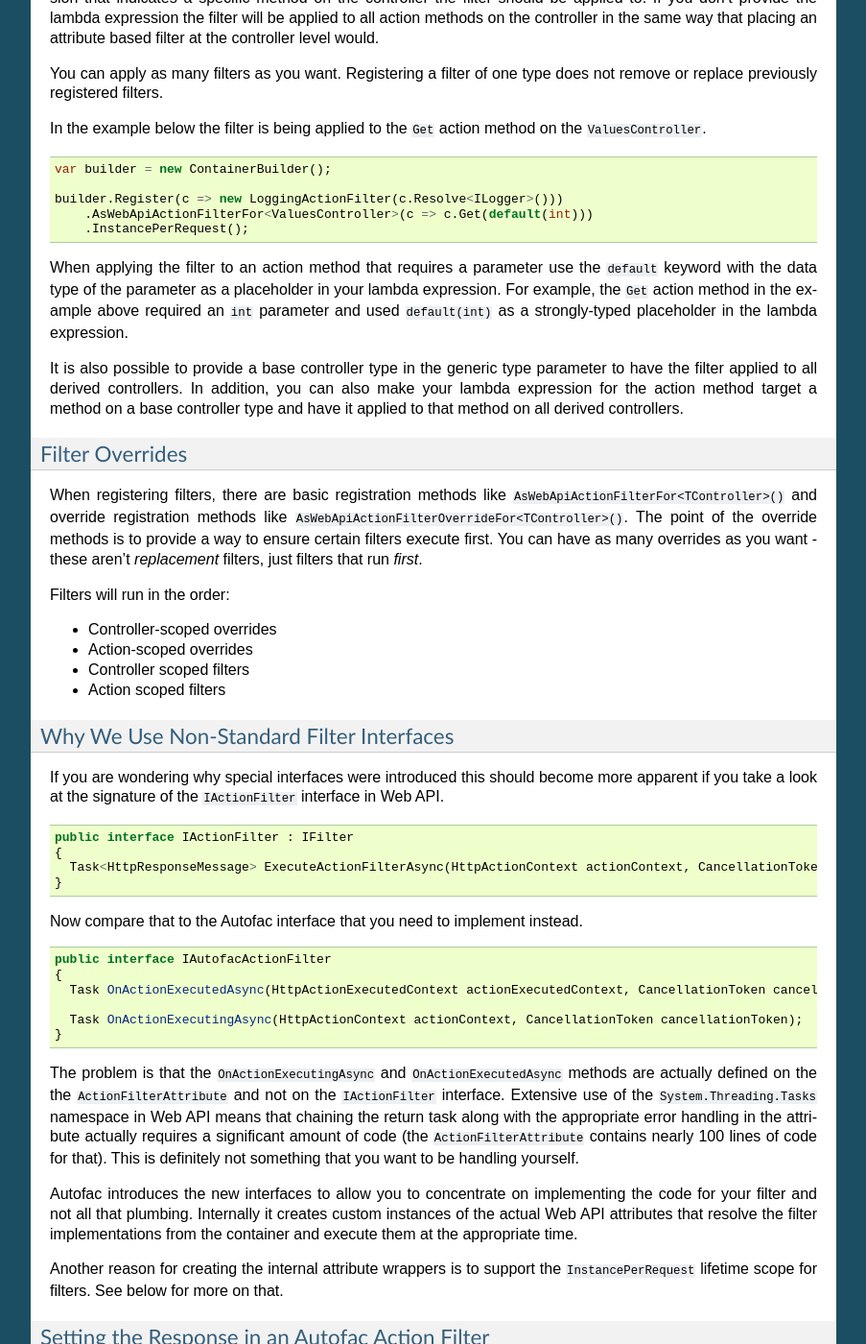
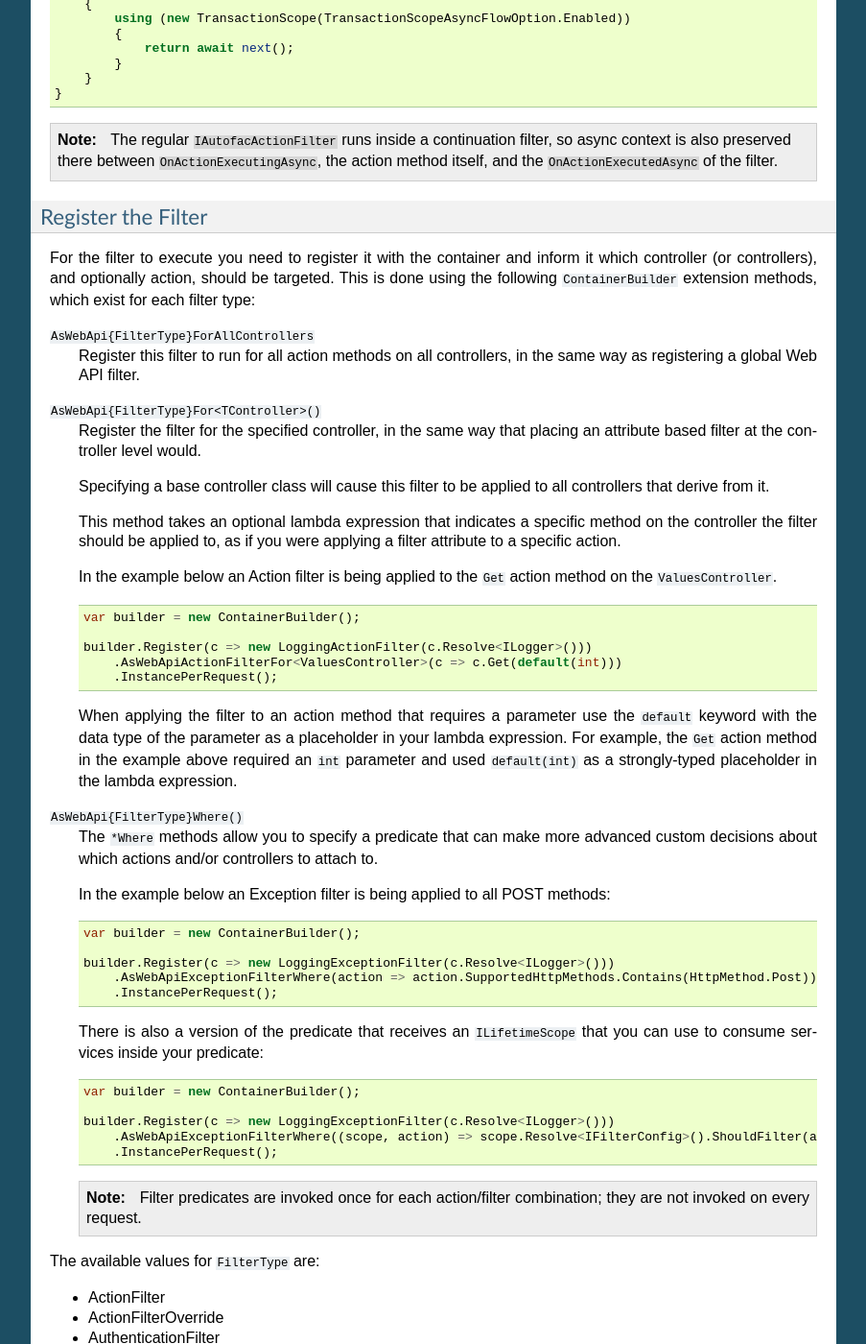
Before and after one commit to autofac/Documentation, a Sphinx documentation site: the page built from docs/integration/webapi.rst, in a window 1280 px wide and 1400 px high, scrolled down 3927 px. Shown: the whole window at 96% size, without its empty margins (198-1101 px from the left). Built offline with Sphinx 7.4.7, drawn with Linux system fonts in a browser that asks for light colours; some of the changed text lies outside the part shown.

Commit message:
Updated the WebAPI Filter documentation following the release of 4.3.0

```diff
--- a/docs/integration/webapi.rst
+++ b/docs/integration/webapi.rst
@@ -128,7 +135,9 @@ You need to register the Autofac filter provider implementation because it does
 Implement the Filter Interface
 ------------------------------
 
-Instead of deriving from one of the existing Web API filter attributes your class implements the appropriate filter interface defined in the integration. The filter below is an action filter and  implements ``IAutofacActionFilter`` instead of ``System.Web.Http.Filters.IActionFilter``.
+Instead of deriving from one of the existing Web API filter attributes your class implements the
+appropriate filter interface defined in the integration. The filter below is an action filter and
+implements ``IAutofacActionFilter`` instead of ``System.Web.Http.Filters.IActionFilter``.
 
 .. sourcecode:: csharp
 
@@ -154,43 +163,129 @@ Instead of deriving from one of the existing Web API filter attributes your clas
       }
     }
 
-Note in the sample there's no actual async code that runs so it returns ``Task.FromResult(0)``, which is a common way to return an "empty task." If your filter does require async code, you can return a real ``Task`` object or use ``async``/``await`` code just like any other asynchronous method.
+Note in the sample there's no actual async code that runs so it returns ``Task.FromResult(0)``, which is a common way to return an "empty task."
+If your filter does require async code, you can return a real ``Task`` object or use ``async``/``await`` code just like any other asynchronous method.
+
+Continuation Action Filter Interface
+*************************************
+
+In addition to the regular ``IAutofacActionFilter`` in the example above, there is also an ``IAutofacContinuationActionFilter``. This interface
+also functions as an Action Filter, but rather than having an ``OnActionExecutingAsync`` and ``OnActionExecutedAsync`` method, it follows the continuation
+style with a single ``ExecuteActionFilterAsync`` method that takes a callback to run the next filter in the chain.
+
+You may want to use ``IAutofacContinuationActionFilter`` instead of ``IAutofacActionFilter`` if you want to wrap the entire request in a ``using`` block,
+such as when you want to allocate a ``TransactionScope`` to the request, like so:
+
+.. sourcecode:: csharp
+
+    public class TransactionScopeFilter : IAutofacContinuationActionFilter
+    {
+        public async Task<HttpResponseMessage> ExecuteActionFilterAsync(
+            HttpActionContext actionContext,
+            CancellationToken cancellationToken,
+            Func<Task<HttpResponseMessage>> next)
+        {
+            using (new TransactionScope(TransactionScopeAsyncFlowOption.Enabled))
+            {
+                return await next();
+            }
+        }
+    }
+
+.. note::
+
+  The regular ``IAutofacActionFilter`` runs inside a continuation filter, so async context is also preserved there between
+  ``OnActionExecutingAsync``, the action method itself, and the ``OnActionExecutedAsync`` of the filter.
 
 Register the Filter
 -------------------
 
-For the filter to execute you need to register it with the container and inform it which controller, and optionally action, should be targeted. This is done using the following ``ContainerBuilder`` extension methods:
+For the filter to execute you need to register it with the container and inform it which controller (or controllers), and optionally action, should be targeted.
+This is done using the following ``ContainerBuilder`` extension methods, which exist for each filter type:
 
-- ``AsWebApiActionFilterFor<TController>()``
-- ``AsWebApiActionFilterOverrideFor<TController>()``
-- ``AsWebApiAuthorizationFilterFor<TController>()``
-- ``AsWebApiAuthorizationOverrideFilterFor<TController>()``
-- ``AsWebApiAuthenticationFilterFor<TController>()``
-- ``AsWebApiAuthenticationOverrideFilterFor<TController>()``
-- ``AsWebApiExceptionFilterFor<TController>()``
-- ``AsWebApiExceptionOverrideFilterFor<TController>()``
+``AsWebApi{FilterType}ForAllControllers``
+  Register this filter to run for all action methods on all controllers, in the same way as registering a global Web API filter.
 
-These methods require a generic type parameter for the type of the controller, and an optional lambda expression that indicates a specific method on the controller the filter should be applied to. If you don’t provide the lambda expression the filter will be applied to all action methods on the controller in the same way that placing an attribute based filter at the controller level would.
+``AsWebApi{FilterType}For<TController>()``
+  Register the filter for the specified controller, in the same way that placing
+  an attribute based filter at the controller level would.
+
+  Specifying a base controller class will cause this filter to be applied to all controllers that derive from it.
+
+  This method takes an optional lambda expression that indicates a specific method on the controller the filter should be applied to,
+  as if you were applying a filter attribute to a specific action.
+
+  In the example below an Action filter is being applied to the ``Get`` action method on the ``ValuesController``.
+
+  .. sourcecode:: csharp
+
+      var builder = new ContainerBuilder();
+
+      builder.Register(c => new LoggingActionFilter(c.Resolve<ILogger>()))
+          .AsWebApiActionFilterFor<ValuesController>(c => c.Get(default(int)))
+          .InstancePerRequest();
+
+  When applying the filter to an action method that requires a parameter use the ``default`` keyword with the data type of the parameter
+  as a placeholder in your lambda expression. For example, the ``Get`` action method in the example above required an ``int`` parameter
+  and used ``default(int)`` as a strongly-typed placeholder in the lambda expression.
+
+``AsWebApi{FilterType}Where()``
+  The ``*Where`` methods allow you to specify a predicate that can make more advanced custom decisions about which actions and/or controllers to attach to.
+
+  In the example below an Exception filter is being applied to all POST methods:
+
+  .. sourcecode:: csharp
+
+      var builder = new ContainerBuilder();
+
+      builder.Register(c => new LoggingExceptionFilter(c.Resolve<ILogger>()))
+          .AsWebApiExceptionFilterWhere(action => action.SupportedHttpMethods.Contains(HttpMethod.Post))
+          .InstancePerRequest();
+
+  There is also a version of the predicate that receives an ``ILifetimeScope`` that you can use to consume services inside your predicate:
+
+  .. sourcecode:: csharp
+
+      var builder = new ContainerBuilder();
+
+      builder.Register(c => new LoggingExceptionFilter(c.Resolve<ILogger>()))
+          .AsWebApiExceptionFilterWhere((scope, action) => scope.Resolve<IFilterConfig>().ShouldFilter(action))
+          .InstancePerRequest();
+
+  .. note::
+
+    Filter predicates are invoked once for each action/filter combination; they are not invoked on every request.
+
+The available values for ``FilterType`` are:
+
+- ActionFilter
+- ActionFilterOverride
+- AuthenticationFilter
+- AuthenticationFilterOverride
+- AuthorizationFilter
+- AuthorizationFilterOverride
+- ExceptionFilter
+- ExceptionFilterOverride
 
 You can apply as many filters as you want. Registering a filter of one type does not remove or replace previously registered filters.
 
-In the example below the filter is being applied to the ``Get`` action method on the ``ValuesController``.
+You can chain your filter registrations together to attach a filter against multiple controllers, like so:
 
-.. sourcecode:: csharp
+.. sourcecode::
 
-    var builder = new ContainerBuilder();
-
-    builder.Register(c => new LoggingActionFilter(c.Resolve<ILogger>()))
-        .AsWebApiActionFilterFor<ValuesController>(c => c.Get(default(int)))
-        .InstancePerRequest();
-
-When applying the filter to an action method that requires a parameter use the ``default`` keyword with the data type of the parameter as a placeholder in your lambda expression. For example, the ``Get`` action method in the example above required an ``int`` parameter and used ``default(int)`` as a strongly-typed placeholder in the lambda expression.
-
-It is also possible to provide a base controller type in the generic type parameter to have the filter applied to all derived controllers. In addition, you can also make your lambda expression for the action method target a method on a base controller type and have it applied to that method on all derived controllers.
+  builder.Register(c => new LoggingActionFilter(c.Resolve<ILogger>()))
+      .AsWebApiActionFilterFor<LoginController>()
+      .AsWebApiActionFilterFor<ValuesController>(c => c.Get(default(int)))
+      .AsWebApiActionFilterFor<ValuesController>(c => c.Post(default(string)))
+      .InstancePerRequest();
 
 Filter Overrides
 ----------------
-When registering filters, there are basic registration methods like ``AsWebApiActionFilterFor<TController>()`` and override registration methods like ``AsWebApiActionFilterOverrideFor<TController>()``. The point of the override methods is to provide a way to ensure certain filters execute first. You can have as many overrides as you want - these aren't *replacement* filters, just filters that run *first*.
+When registering filters, there are basic registration methods like ``AsWebApiActionFilterFor<TController>()`` and override registration methods
+like ``AsWebApiActionFilterOverrideFor<TController>()``.
+
+The point of the override methods is to provide a way to ensure certain filters execute first.
+You can have as many overrides as you want - these aren't *replacement* filters, just filters that run *first*.
 
 Filters will run in the order:
 
@@ -198,35 +293,6 @@ Filters will run in the order:
 - Action-scoped overrides
 - Controller scoped filters
 - Action scoped filters
-
-Why We Use Non-Standard Filter Interfaces
------------------------------------------
-
-If you are wondering why special interfaces were introduced this should become more apparent if you take a look at the signature of the ``IActionFilter`` interface in Web API.
-
-.. sourcecode:: csharp
-
-    public interface IActionFilter : IFilter
-    {
-      Task<HttpResponseMessage> ExecuteActionFilterAsync(HttpActionContext actionContext, CancellationToken cancellationToken, Func<Task<HttpResponseMessage>> continuation);
-    }
-
-Now compare that to the Autofac interface that you need to implement instead.
-
-.. sourcecode:: csharp
-
-    public interface IAutofacActionFilter
-    {
-      Task OnActionExecutedAsync(HttpActionExecutedContext actionExecutedContext, CancellationToken cancellationToken);
-
-      Task OnActionExecutingAsync(HttpActionContext actionContext, CancellationToken cancellationToken);
-    }
-
-The problem is that the ``OnActionExecutingAsync`` and ``OnActionExecutedAsync`` methods are actually defined on the the ``ActionFilterAttribute`` and not on the ``IActionFilter`` interface. Extensive use of the ``System.Threading.Tasks`` namespace in Web API means that chaining the return task along with the appropriate error handling in the attribute actually requires a significant amount of code (the ``ActionFilterAttribute`` contains nearly 100 lines of code for that). This is definitely not something that you want to be handling yourself.
-
-Autofac introduces the new interfaces to allow you to concentrate on implementing the code for your filter and not all that plumbing. Internally it creates custom instances of the actual Web API attributes that resolve the filter implementations from the container and execute them at the appropriate time.
-
-Another reason for creating the internal attribute wrappers is to support the ``InstancePerRequest`` lifetime scope for filters. See below for more on that.
 
 Setting the Response in an Autofac Action Filter
 ------------------------------------------------
@@ -258,11 +324,16 @@ Standard Web API Filter Attributes are Singletons
 
 You may notice that if you use the standard Web API filters that you can't use ``InstancePerRequest`` dependencies.
 
-Unlike the filter provider in :doc:`MVC <mvc>`, the one in Web API does not allow you to specify that the filter instances should not be cached. This means that **all filter attributes in Web API are effectively singleton instances that exist for the entire lifetime of the application.**
+Unlike the filter provider in :doc:`MVC <mvc>`, the one in Web API does not allow you to specify that the filter instances should not be cached.
+This means that **all filter attributes in Web API are effectively singleton instances that exist for the entire lifetime of the application.**
 
-If you are trying to get per-request dependencies in a filter, you'll find that will only work if you use the Autofac filter interfaces. Using the standard Web API filters, the dependencies will be injected once - the first time the filter is resolved - and never again.
+If you are trying to get per-request dependencies in a filter, you'll find that will only work if you use the Autofac filter interfaces.
+Using the standard Web API filters, the dependencies will be injected once - the first time the filter is resolved - and never again.
 
-**If you are unable to use the Autofac interfaces and you need per-request or instance-per-dependency services in your filters, you must use service location.** Luckily, Web API makes getting the current request scope very easy - it comes right along with the ``HttpRequestMessage``.
+The singleton nature of the existing Web API filter attributes is why we need our own filter interfaces.
+
+**If you are unable to use the Autofac interfaces and you need per-request or instance-per-dependency services in your filters, you must use service location.**
+Luckily, Web API makes getting the current request scope very easy - it comes right along with the ``HttpRequestMessage``.
 
 Here's an example of a filter that uses service location with the Web API ``IDependencyScope`` to get per-request dependencies:
 
@@ -293,7 +364,10 @@ When setting up filters, you may want to manually add filters to a collection li
 
     config.Filters.Add(new MyActionFilter());
 
-**Autofac will not inject properties on filters registered this way.** This is somewhat similar to when you use ``RegisterInstance`` to put a pre-constructed instance of an object into Autofac - Autofac won't inject or modify pre-constructed instances. This same holds true for filter instances that are pre-constructed and added to a filter collection. As with attribute filters (as noted above), you can work around this by using service location rather than property injection.
+**Autofac will not inject properties on filters registered this way.** This is somewhat similar to when you use ``RegisterInstance``
+to put a pre-constructed instance of an object into Autofac - Autofac won't inject or modify pre-constructed instances.
+This same holds true for filter instances that are pre-constructed and added to a filter collection.
+As with attribute filters (as noted above), you can work around this by using service location rather than property injection.
 
 Provide Model Binders via Dependency Injection
 ==============================================
```
Also changed, not shown: other parts of docs/integration/webapi.rst (+9 -2 lines).
